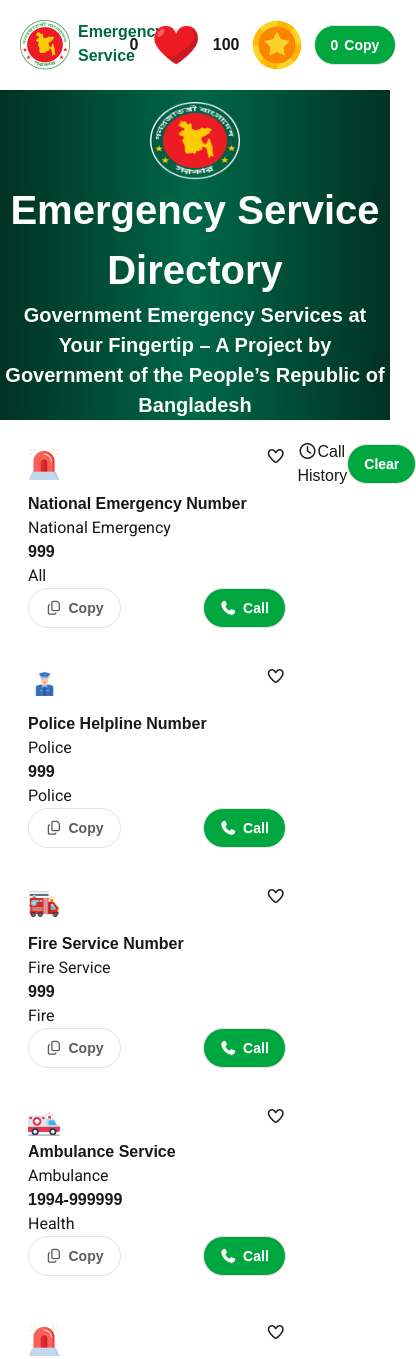
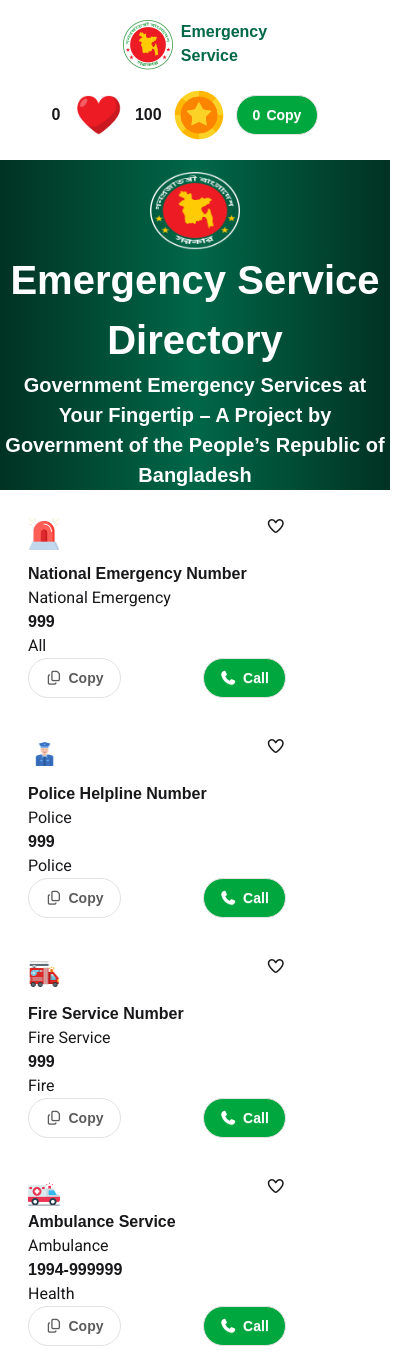
Before and after one commit to Adnanur-Rahman/Assignment-5, a plain HTML site: page index.html in a window 390 px wide. Shown: the top 1359 px of the page, 416 px wide, since content can reach past the window. Drawn offline with nearby package versions, Linux system fonts and the light colour scheme; a web font is replaced by a local one.

Commit message:
Assignment 5 is done

```diff
--- a/index.html
+++ b/index.html
@@ -32,7 +32,7 @@ Service</title>
   <body class="hind-madurai-font">
 
    <header>
-     <div class="flex justify-between">
+     <div class="flex flex-col items-center mb-5 md:flex-row justify-between">
       <div
         class=" mx-5 my-5 font-bold text-[#006747] flex gap-2"
       >
@@ -64,7 +64,7 @@ Service</title>
 </div>
    </section>
 <!-- card -->
-   <section class="flex justify-between ml-5">
+   <section class="flex flex-col md:flex-row justify-between ml-5">
    <div class="w-[74%] grid grid-cols-1 md:grid-cols-2 lg:grid-cols-3 p-2 gap-10 mt-5 h-auto">
 
       <!-- w-[74%] grid grid-cols-1 md: w-[74%] grid grid-cols-2 lg: -->
@@ -206,8 +206,8 @@ Service</title>
 </div>
 
 
-    <div class="w-[25%] mt-5" id="update">
-      <div class="flex justify-between items-center">
+    <div class="w-full md:w-[25%] mt-5" id="update">
+<div class="flex flex-row gap-10 md:justify-between items-center">
 <p><i class="fa-regular fa-clock"></i>Call History</p>
               <button class="btn btn-active rounded-full
               bg-[#00A63E]  text-white mr-[80px]" id="clear-button">
```
